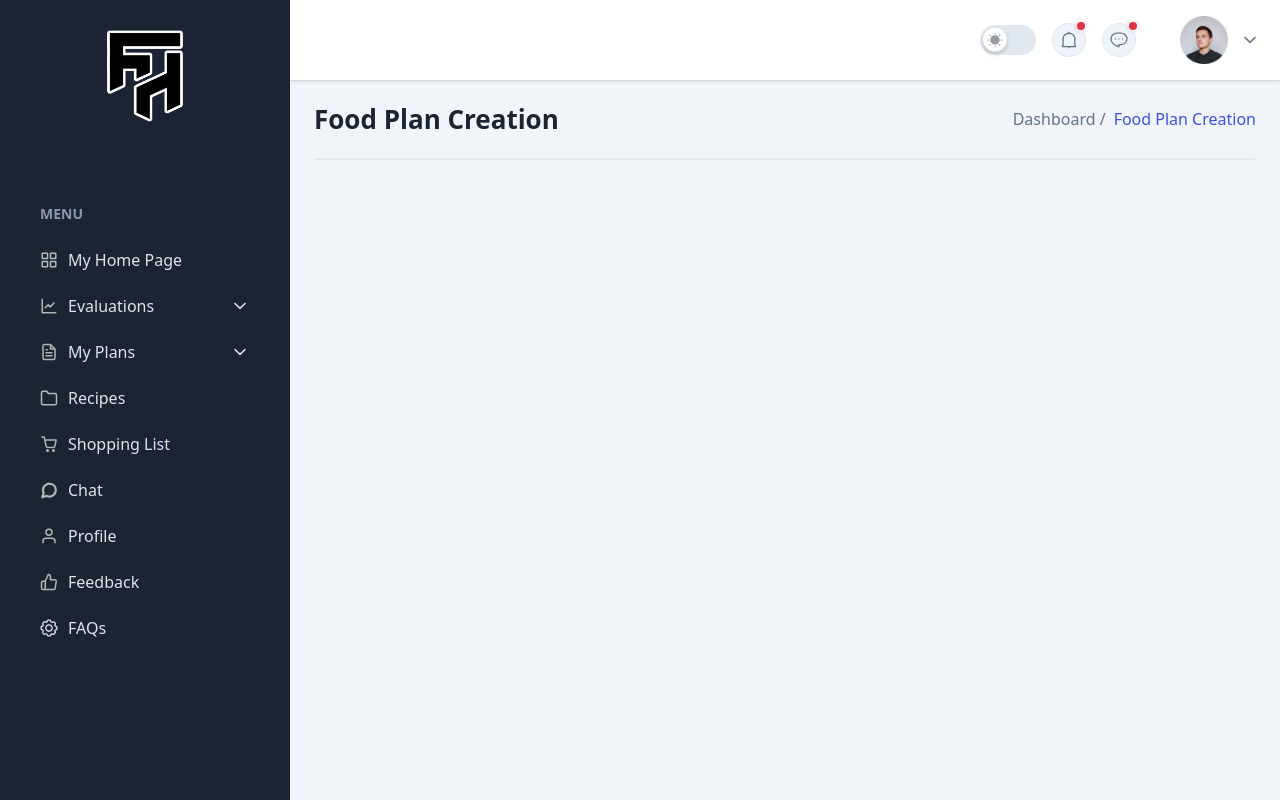
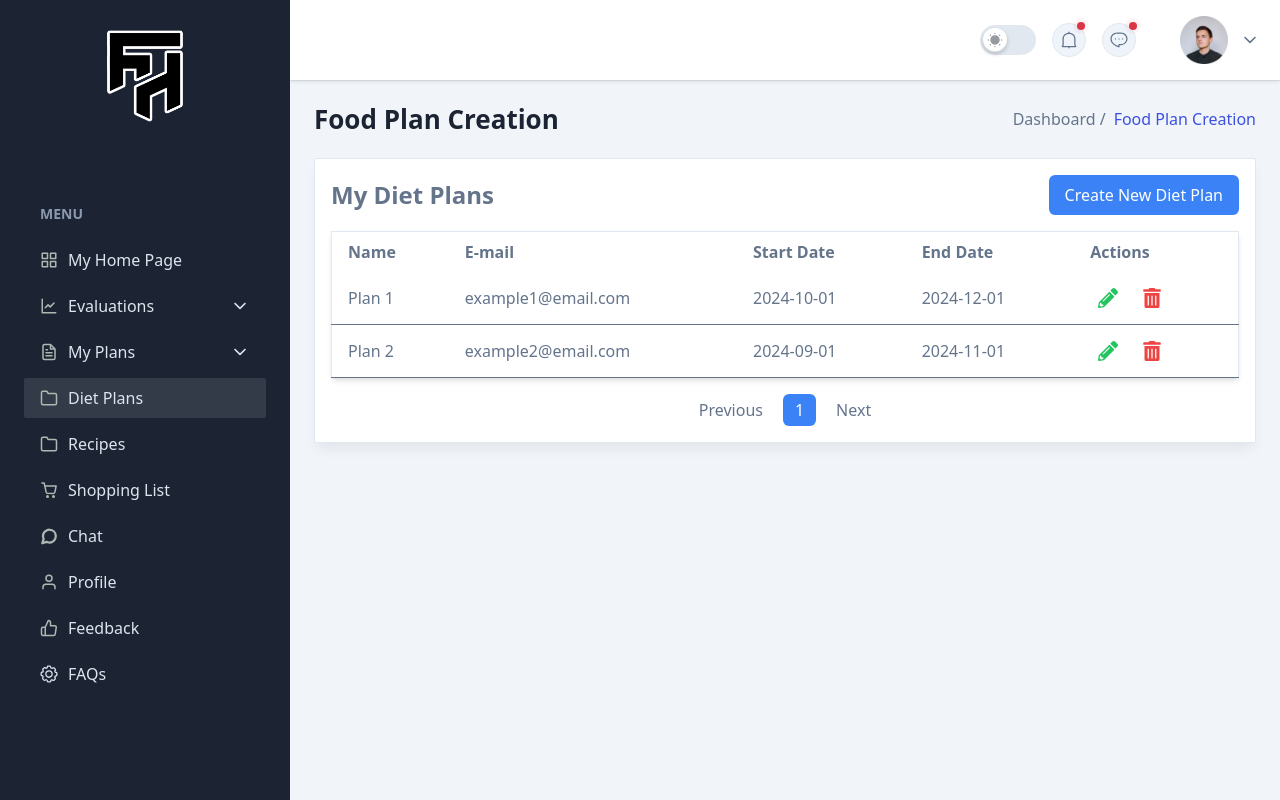
Before and after one commit to vmirfak/dev-fit-hub, a React (Vite) app: page /perscribedietplan in a window 1280 px wide. Built offline with nearby package versions, Linux system fonts and the light colour scheme.

Commit message:
Diet plan tables.

```diff
--- a/package.json
+++ b/package.json
@@ -27,6 +27,7 @@
     "react-dom": "^18.3.1",
     "react-hot-toast": "^2.4.1",
     "react-icons": "^5.3.0",
+    "react-paginate": "^8.2.0",
     "react-router-dom": "^6.26.2",
     "yup": "^1.4.0"
   },
--- a/src/components/Sidebar/index.tsx
+++ b/src/components/Sidebar/index.tsx
@@ -319,6 +319,30 @@ const Sidebar = ({ sidebarOpen, setSidebarOpen }: SidebarProps) => {
                   );
                 }}
               </SidebarLinkGroup>
+              {/* <!-- Menu Item Diet Plans --> */}
+              <li>
+                <NavLink
+                  to="/perscribedietplan"
+                  className={`group relative flex items-center gap-2.5 rounded-sm py-2 px-4 font-medium text-bodydark1 duration-300 ease-in-out hover:bg-graydark dark:hover:bg-meta-4 ${
+                    pathname.includes("perscribedietplan") && "bg-graydark dark:bg-meta-4"
+                  }`}
+                >
+                  <svg
+                    xmlns="http://www.w3.org/2000/svg"
+                    width="18"
+                    height="18"
+                    viewBox="0 0 24 24"
+                    fill="none"
+                    stroke="#aeb7b1"
+                    stroke-width="2"
+                    stroke-linecap="round"
+                    stroke-linejoin="round"
+                  >
+                    <path d="M22 19a2 2 0 0 1-2 2H4a2 2 0 0 1-2-2V5a2 2 0 0 1 2-2h5l2 3h9a2 2 0 0 1 2 2z"></path>
+                  </svg>
+                  Diet Plans
+                </NavLink>
+              </li>
               {/* <!-- Menu Item Recipes --> */}
               <li>
                 <NavLink
--- a/src/pages/FoodPlanCreation.tsx
+++ b/src/pages/FoodPlanCreation.tsx
@@ -1,19 +1,114 @@
 import { useState } from 'react';
+import ReactPaginate from 'react-paginate';
+import { FaPencilAlt, FaTrashAlt } from 'react-icons/fa'; // Import icons from react-icons
 import Breadcrumb from '../components/Breadcrumbs/Breadcrumb';
 import DefaultLayout from '../layout/DefaultLoayout';
 
-const FoodPlanCreation = () => {
-  const [isOpen] = useState(false);
+interface DietPlan {
+  id: number;
+  name: string;
+  email: string;
+  startDate: string;
+  endDate: string;
+}
+
+const DietPlansTable = () => {
+  const [dietPlans, setDietPlans] = useState<DietPlan[]>([
+    { id: 1, name: 'Plan 1', email: 'example1@email.com', startDate: '2024-10-01', endDate: '2024-12-01' },
+    { id: 2, name: 'Plan 2', email: 'example2@email.com', startDate: '2024-09-01', endDate: '2024-11-01' },
+  ]);
+  const [currentPage, setCurrentPage] = useState(0);
+  const itemsPerPage = 5;
+
+  const handleEdit = (id: number) => {
+    console.log(`Edit diet plan with id: ${id}`);
+    // Add logic for editing
+  };
+
+  const handleRemove = (id: number) => {
+    setDietPlans(dietPlans.filter(plan => plan.id !== id));
+  };
+
+  const handleCreateNew = () => {
+    console.log('Create new diet plan');
+    // Add logic for creating new diet plan
+  };
+
+  const handlePageClick = (data: { selected: number }) => {
+    setCurrentPage(data.selected);
+  };
+
+  const displayPlans = dietPlans.slice(
+    currentPage * itemsPerPage,
+    currentPage * itemsPerPage + itemsPerPage
+  );
 
   return (
-    <DefaultLayout isModalOpen={isOpen}>
+    <DefaultLayout isModalOpen={false}>
       <Breadcrumb pageName="Food Plan Creation" />
+      <div className="overflow-hidden rounded-sm border border-stroke bg-white shadow-default dark:border-strokedark dark:bg-boxdark p-4">
+        <div className="flex justify-between items-center mb-4">
+          <h1 className="text-2xl font-bold">My Diet Plans</h1>
+          <button
+            onClick={handleCreateNew}
+            className="bg-blue-500 text-white px-4 py-2 rounded-md"
+          >
+            Create New Diet Plan
+          </button>
+        </div>
 
-      <div className="overflow-hidden rounded-sm border border-stroke bg-white shadow-default dark:border-strokedark dark:bg-boxdark">
+        <table className="min-w-full bg-white border border-gray-200 shadow-md">
+          <thead>
+            <tr className="bg-gray-100 text-left">
+              <th className="py-2 px-4">Name</th>
+              <th className="py-2 px-4">E-mail</th>
+              <th className="py-2 px-4">Start Date</th>
+              <th className="py-2 px-4">End Date</th>
+              <th className="py-2 px-4">Actions</th>
+            </tr>
+          </thead>
+          <tbody>
+            {displayPlans.map(plan => (
+              <tr key={plan.id} className="border-b hover:bg-gray-50 transition duration-200">
+                <td className="py-2 px-4">{plan.name}</td>
+                <td className="py-2 px-4">{plan.email}</td>
+                <td className="py-2 px-4">{plan.startDate}</td>
+                <td className="py-2 px-4">{plan.endDate}</td>
+                <td className="py-2 px-4 flex space-x-2">
+                  <button
+                    onClick={() => handleEdit(plan.id)}
+                    className="text-green-500 hover:bg-green-100 p-2 rounded-md transition duration-150"
+                    aria-label="Edit"
+                  >
+                    <FaPencilAlt className="w-5 h-5" />
+                  </button>
+                  <button
+                    onClick={() => handleRemove(plan.id)}
+                    className="text-red-500 hover:bg-red-100 p-2 rounded-md transition duration-150"
+                    aria-label="Remove"
+                  >
+                    <FaTrashAlt className="w-5 h-5" />
+                  </button>
+                </td>
+              </tr>
+            ))}
+          </tbody>
+        </table>
 
+        <ReactPaginate
+          previousLabel={'Previous'}
+          nextLabel={'Next'}
+          pageCount={Math.ceil(dietPlans.length / itemsPerPage)}
+          onPageChange={handlePageClick}
+          containerClassName={'flex justify-center space-x-2 mt-4'}
+          activeClassName={'bg-blue-500 text-white px-3 py-1 rounded-md'}
+          pageClassName={'bg-gray-200 px-3 py-1 rounded-md'}
+          previousClassName={'bg-gray-200 px-3 py-1 rounded-md'}
+          nextClassName={'bg-gray-200 px-3 py-1 rounded-md'}
+        />
       </div>
     </DefaultLayout>
   );
 };
 
-export default FoodPlanCreation;
+export default DietPlansTable;
```
Also changed, not shown: src/pages/ShoppingList.tsx (+15 -4 lines), 2 other files (tests, documents, lock files or other folders).
